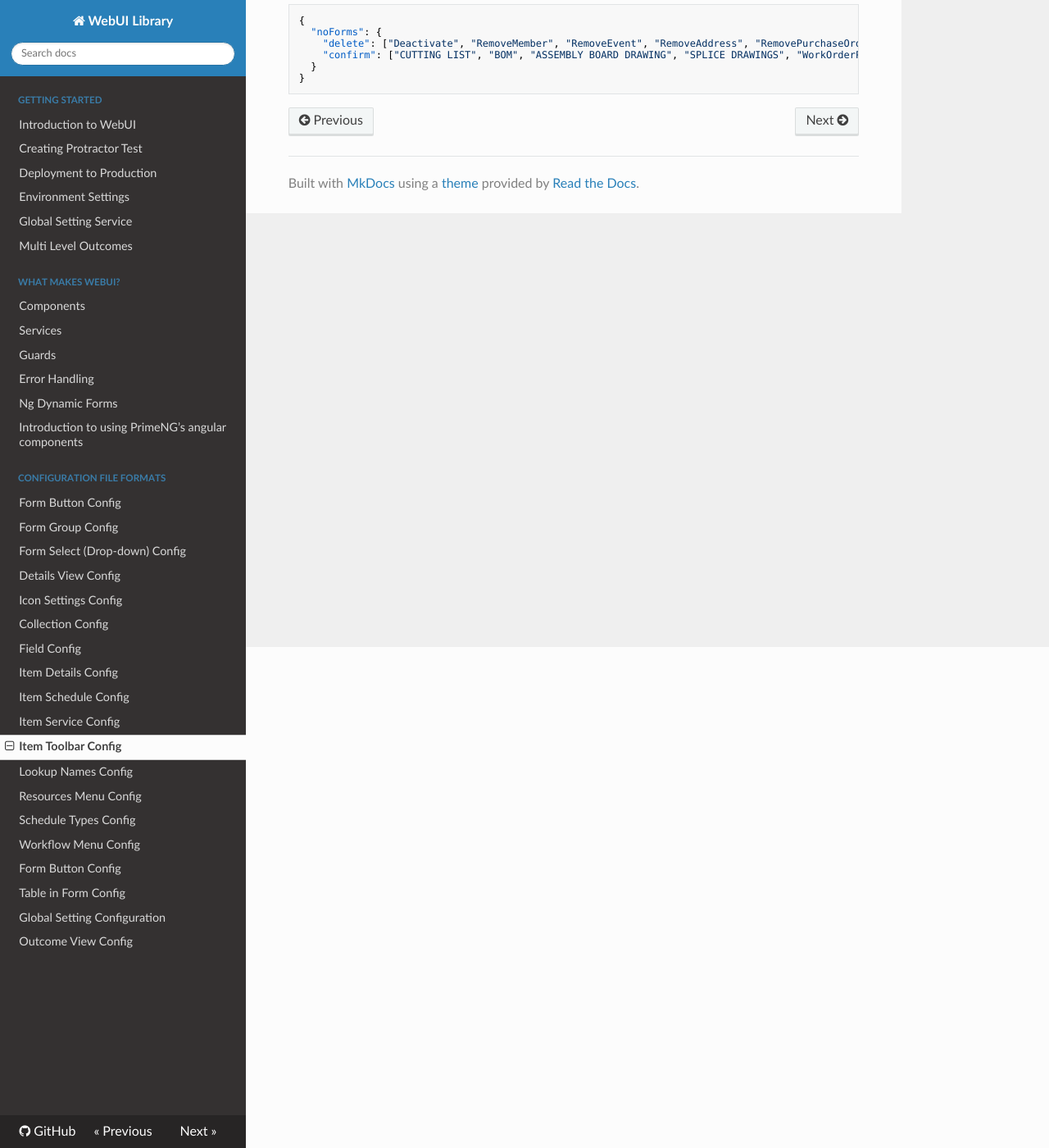
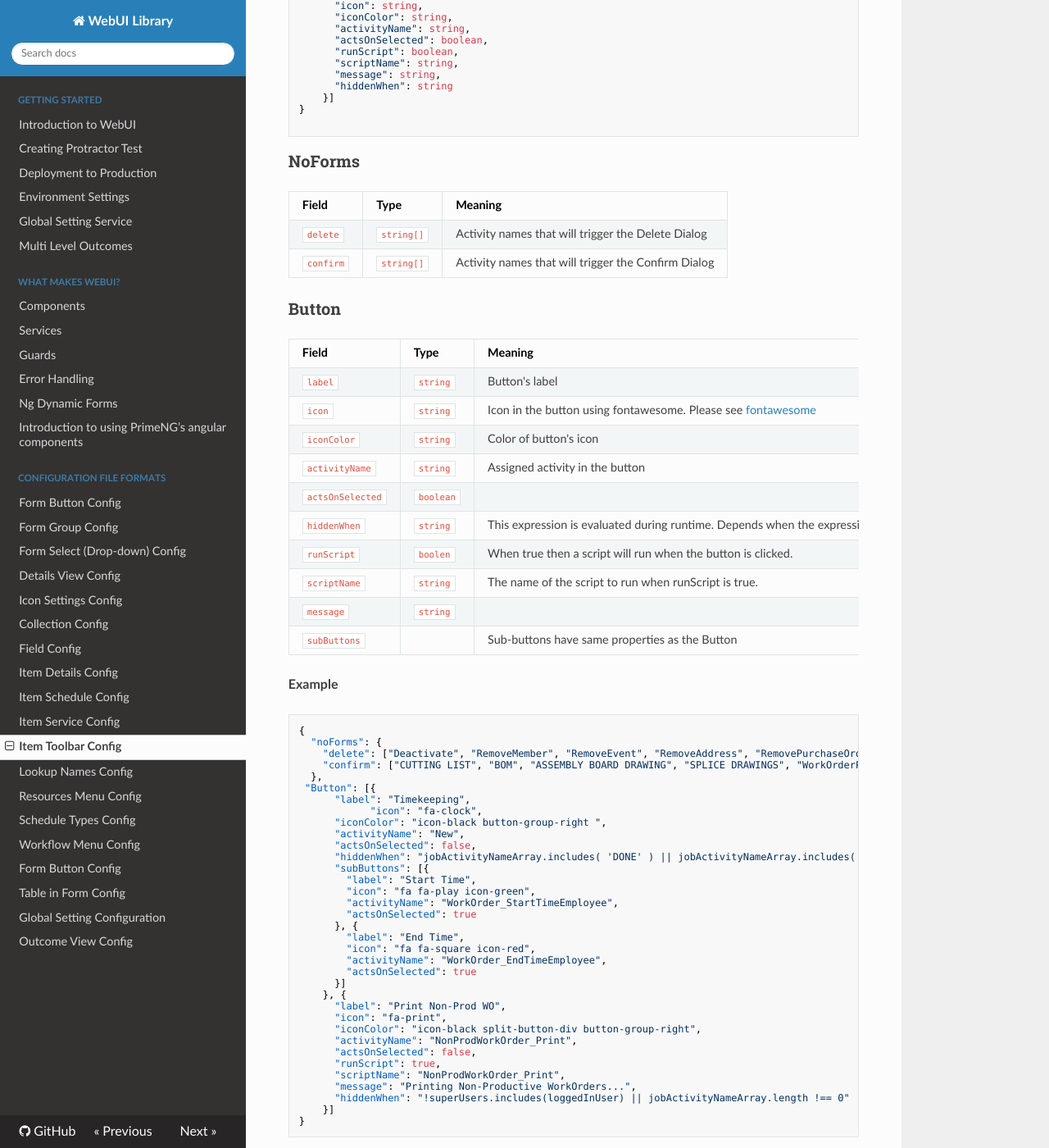
Before and after one commit to TitusTech/docs-webui, an MkDocs documentation site: the page built from docs/configurations/Item-Toolbar-Config.md, in a window 1280 px wide and 1400 px high, scrolled down 611 px. Shown: the whole window at 82% size. Built offline with MkDocs 1.6.1, drawn with Linux system fonts in a browser that asks for light colours; nearby versions of some CDN libraries; some of the changed text lies outside the part shown.

Commit message:
updates on toolbar-config

````diff
--- a/docs/configurations/Item-Toolbar-Config.md
+++ b/docs/configurations/Item-Toolbar-Config.md
@@ -12,16 +12,61 @@ permalink: /docs/configurations/Item-Toolbar-Config/
   "noForms": {
     "delete": string[],
     "confirm": string[]
-  }
+  },
+  "Button": [{
+      "label": string,
+      "icon": string,
+      "iconColor": string,
+      "activityName": string,
+      "actsOnSelected": boolean,
+      "hiddenWhen": string,
+      "subButtons": [{
+        "label": string,
+        "icon": string,
+        "activityName": string,
+        "actsOnSelected": boolean
+      }, {
+        "label": string,
+        "icon": string,
+        "activityName": string,
+        "actsOnSelected": boolean
+      }]
+    }, {
+      "label": string,
+      "icon": string,
+      "iconColor": string,
+      "activityName": string,
+      "actsOnSelected": boolean,
+      "runScript": boolean,
+      "scriptName": string,
+      "message": string,
+      "hiddenWhen": string
+    }]
 }
 
 ```
-### Button Activity Names
+### NoForms
 
 | Field | Type | Meaning |
 | ------------- | ------------- | ------------- |
 | `delete` | `string[]` | Activity names that will trigger the Delete Dialog |
 | `confirm` | `string[]` | Activity names that will trigger the Confirm Dialog |
+
+### Button
+
+| Field | Type | Meaning |
+| ------------- | ------------- | ------------- |
+| `label` | `string` | Button's label |
+| `icon` | `string` | Icon in the button using fontawesome. Please see [fontawesome](https://fontawesome.com/icons)|
+| `iconColor` | `string` | Color of button's icon |
+| `activityName` | `string` | Assigned activity in the button |
+| `actsOnSelected` | `boolean` | |
+| `hiddenWhen` | `string` | This expression is evaluated during runtime. Depends when the expression returns true then the button is hidden otherwise the button remains visible. |
+| `runScript` | `boolen` | When true then a script will run when the button is clicked. |
+| `scriptName` | `string` | The name of the script to run when runScript is true. |
+| `message` | `string` | |
+| `subButtons` |  | Sub-buttons have same properties as the Button|
+
 
 **Example**
 ```
@@ -29,6 +74,35 @@ permalink: /docs/configurations/Item-Toolbar-Config/
   "noForms": {
     "delete": ["Deactivate", "RemoveMember", "RemoveEvent", "RemoveAddress", "RemovePurchaseOrderRow"],
     "confirm": ["CUTTING LIST", "BOM", "ASSEMBLY BOARD DRAWING", "SPLICE DRAWINGS", "WorkOrderParts_Finalize"]
-  }
+  },
+ "Button": [{
+      "label": "Timekeeping",
+            "icon": "fa-clock",
+      "iconColor": "icon-black button-group-right ",
+      "activityName": "New",
+      "actsOnSelected": false,
+      "hiddenWhen": "jobActivityNameArray.includes( 'DONE' ) || jobActivityNameArray.includes( 'Finalize' ) || jobActivityNameArray.includes( 'WorkOrderParts_Finalize' ) || (outcomeData.WorkOrder.State === 'DEACTIVATED')",
+      "subButtons": [{
+        "label": "Start Time",
+        "icon": "fa fa-play icon-green",
+        "activityName": "WorkOrder_StartTimeEmployee",
+        "actsOnSelected": true
+      }, {
+        "label": "End Time",
+        "icon": "fa fa-square icon-red",
+        "activityName": "WorkOrder_EndTimeEmployee",
+        "actsOnSelected": true
+      }]
+    }, {
+      "label": "Print Non-Prod WO",
+      "icon": "fa-print",
+      "iconColor": "icon-black split-button-div button-group-right",
+      "activityName": "NonProdWorkOrder_Print",
+      "actsOnSelected": false,
+      "runScript": true,
+      "scriptName": "NonProdWorkOrder_Print",
+      "message": "Printing Non-Productive WorkOrders...",
+      "hiddenWhen": "!superUsers.includes(loggedInUser) || jobActivityNameArray.length !== 0"
+    }]
 }
 ```
````
